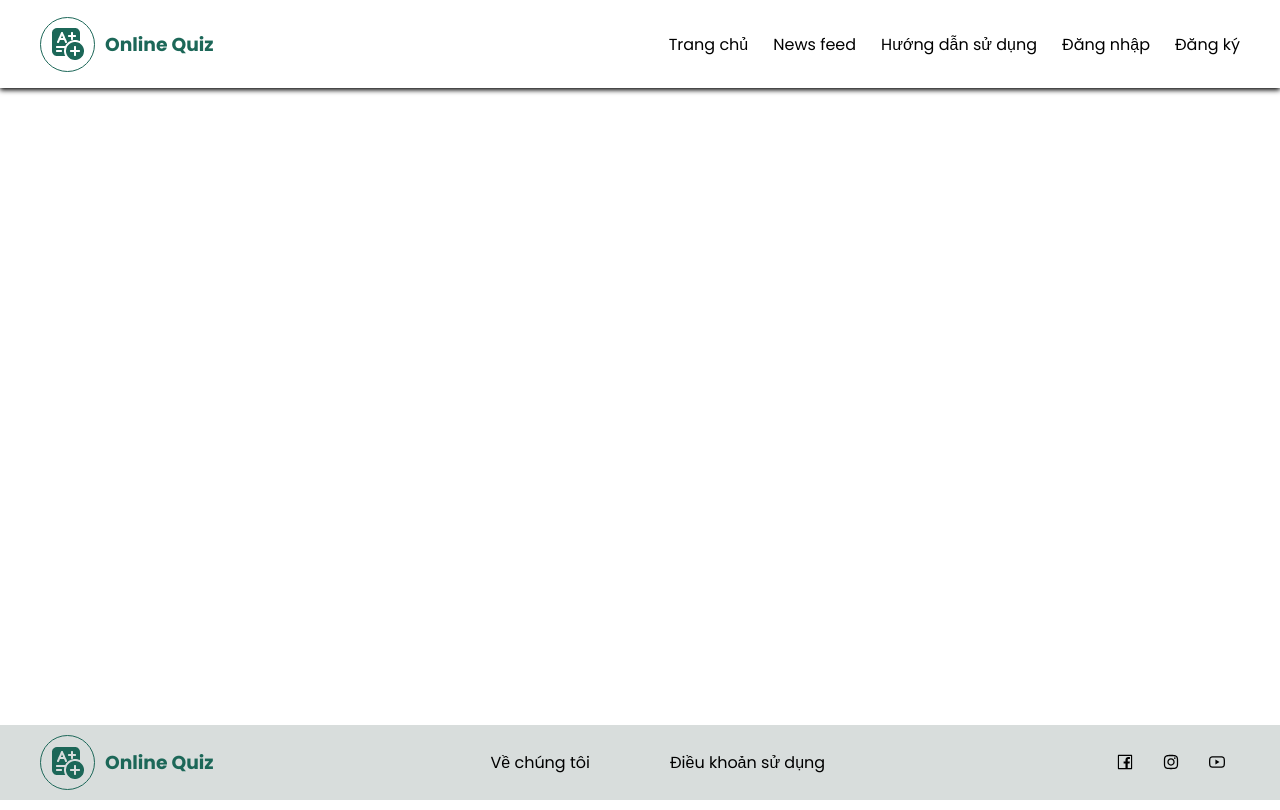
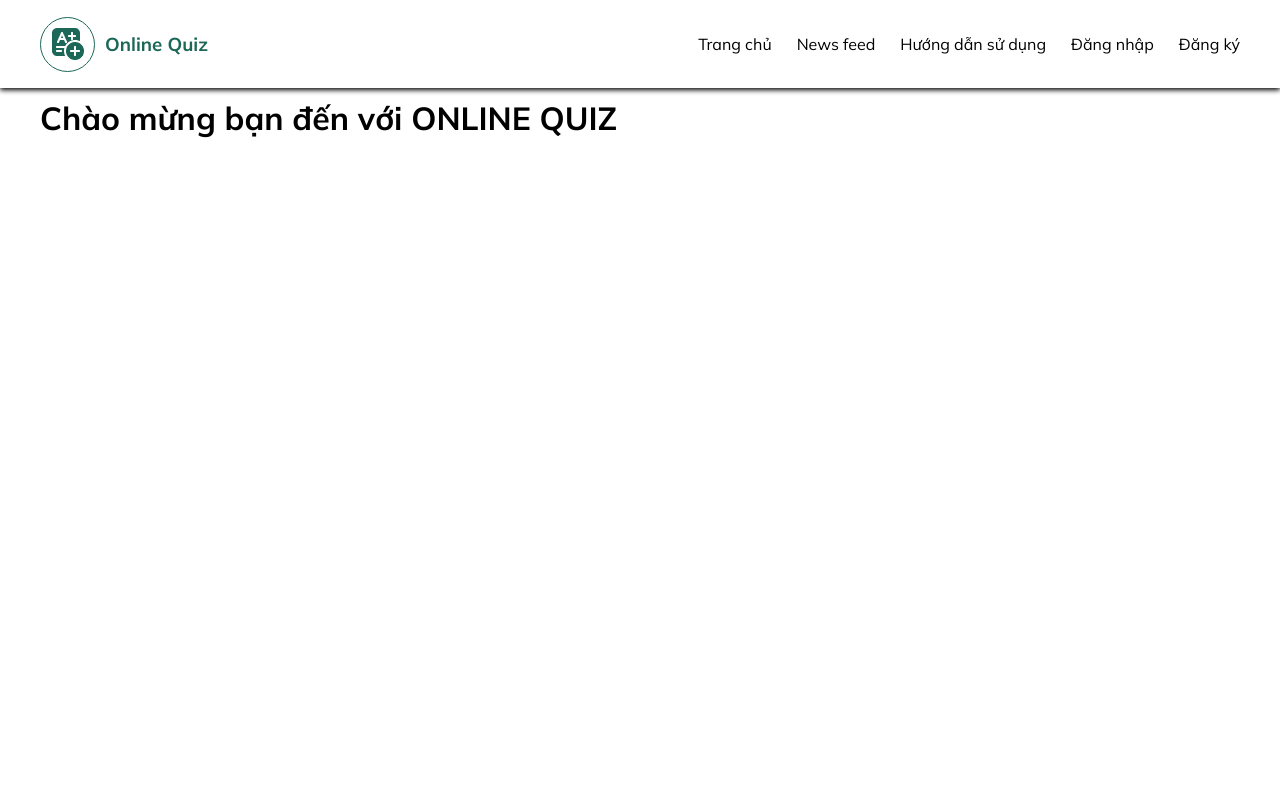
Before and after one commit to caohaisil201/kahoot-client, a React (Create React App) app: page /sign-up in a window 1280 px wide. Built offline with nearby package versions, Linux system fonts and the light colour scheme.

Commit message:
init signup page

```diff
--- a/package.json
+++ b/package.json
@@ -11,9 +11,11 @@
     "antd": "^4.23.6",
     "react": "^18.2.0",
     "react-dom": "^18.2.0",
+    "react-hook-form": "^7.39.1",
     "react-router-dom": "^6.4.2",
     "react-scripts": "5.0.1",
-    "web-vitals": "^2.1.4"
+    "web-vitals": "^2.1.4",
+    "yup": "^0.32.11"
   },
   "scripts": {
     "start": "react-scripts start",
--- a/src/App.jsx
+++ b/src/App.jsx
@@ -5,6 +5,7 @@ import Header from 'views/components/Header';
 import Error from 'views/pages/Error';
 import HomePage from 'views/pages/Home';
 import Footer from 'views/components/Footer';
+import SignUp from 'views/pages/SignUp';
 
 function App() {
   return (
@@ -16,7 +17,7 @@ function App() {
             <Route path="/news-feed" />
             <Route path="/tutorial" />
             <Route path="/sign-in" />
-            <Route path="/sign-up" />
+            <Route path="/sign-up" element={<SignUp />}/>
             <Route path="/" element={<HomePage />} />
             <Route path="*" element={<Error />} />
           </Routes>
--- a/src/assets/styles/_reset.scss
+++ b/src/assets/styles/_reset.scss
@@ -1,8 +1,8 @@
-@import url('https://fonts.googleapis.com/css2?family=Poppins:ital,wght@0,100;0,200;0,300;0,400;0,500;0,600;0,700;0,800;0,900;1,100;1,200;1,300;1,400;1,500;1,600;1,700;1,800;1,900&display=swap');
+@import url('https://fonts.googleapis.com/css2?family=Mulish:ital,wght@0,200;0,300;0,400;0,500;0,600;0,700;0,800;0,900;0,1000;1,200;1,300;1,400;1,500;1,600;1,700;1,800;1,900;1,1000&display=swap');
 
 * {
   margin: 0;
   padding: 0;
   box-sizing: border-box;
-  font-family: 'Poppins', sans-serif;
+  font-family: 'Mulish', sans-serif;
 }
--- a/src/assets/styles/index.scss
+++ b/src/assets/styles/index.scss
@@ -17,3 +17,13 @@
     }
   }
 }
+
+::-webkit-scrollbar {
+  width: 5px;
+}
+
+::-webkit-scrollbar-thumb {
+  width: 100%;
+  background-color: #ccc;
+  border-radius: 2px;
+}
--- a/src/index.js
+++ b/src/index.js
@@ -3,11 +3,17 @@ import ReactDOM from 'react-dom/client';
 import './index.css';
 import App from './App';
 import reportWebVitals from './reportWebVitals';
+import { QueryClient, QueryClientProvider } from '@tanstack/react-query';
+
+const queryClient = new QueryClient();
 
 const root = ReactDOM.createRoot(document.getElementById('root'));
 root.render(
   <React.StrictMode>
-    <App />
+    <QueryClientProvider client ={queryClient}>
+
+      <App />
+    </QueryClientProvider>
   </React.StrictMode>
 );
 
--- a/src/utils/contant.js
+++ b/src/utils/contant.js
@@ -1,3 +1,5 @@
 export default constant = {
-
+  USERNAME_REGEX: / /g,
+  PASSWORD_REGEX: / /g,
+  EMAIL_REGEX: / /g,
 };
--- /dev/null
+++ b/src/views/pages/SignUp/index.jsx
@@ -0,0 +1,16 @@
+import React from 'react';
+import './style.scss';
+
+const SignUp = () => {
+  return (
+    <div id="sign-up">
+      <div className="container">
+        <h1 className="title">
+          Chào mừng bạn đến với <span>online quiz</span>
+        </h1>
+      </div>
+    </div>
+  );
+};
+
+export default SignUp;
--- /dev/null
+++ b/src/views/pages/SignUp/style.scss
@@ -0,0 +1,15 @@
+@use 'assets/styles/variable' as v;
+#sign-up {
+  background-color: #fff;
+  margin-top: 10px;
+  width: 100%;
+  min-height: calc(100vh - 88px);
+  position: absolute;
+  > .container {
+    .title {
+      span {
+        text-transform: uppercase;
+      }
+    }
+  }
+}
```
Also changed, not shown: 1 other file (tests, documents, lock files or other folders).
